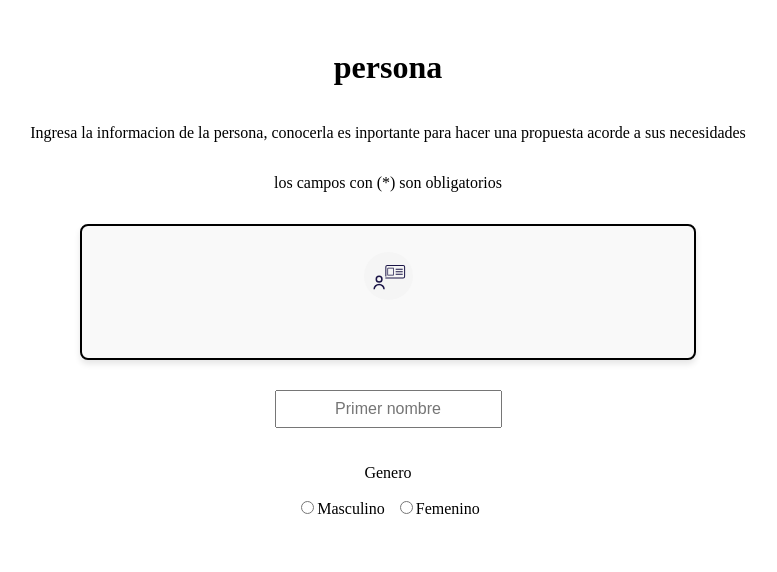
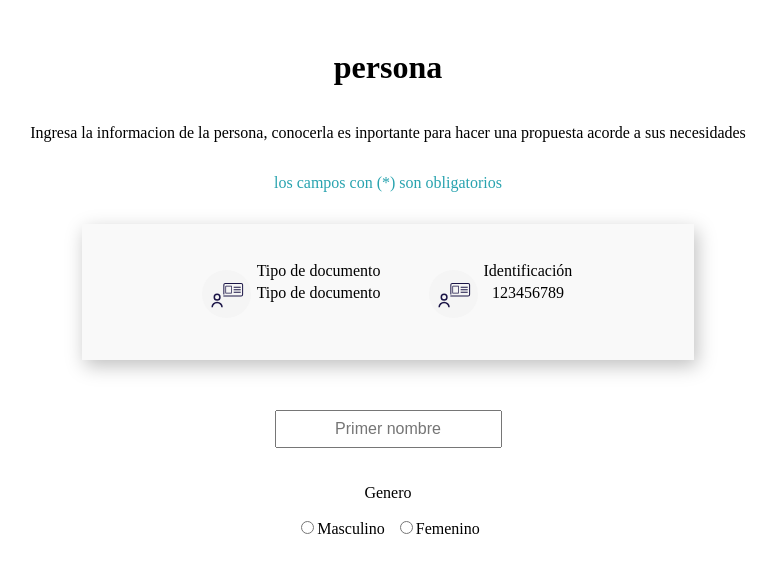
Before and after one commit to FedericoBenitezItConsultores/-opportunity-factory-practice-project, a React (Vite) app: page / in a window 1280 px wide. Shown: the top 572 px of the page, without its empty margins (252-1029 px from the left). Built offline with nearby package versions, Linux system fonts and the light colour scheme.

Commit message:
[FEATURE] document

```diff
--- a/src/components/InfoPerson.jsx
+++ b/src/components/InfoPerson.jsx
@@ -9,31 +9,46 @@ export const InfoPerson = () => {
         Ingresa la informacion de la persona, conocerla es inportante para hacer
         una propuesta acorde a sus necesidades
       </p>
-      <p>los campos con (*) son obligatorios</p>
+      <p className={style.parragraf}>los campos con (*) son obligatorios</p>
 
       <div className={style.document}>
         <div className={style.grid}>
           <div className={style.document1}>
+            <div>
+            <table>
+              <tr>
+                <td>
                   <img className={style.Grupo7616} src="Grupo7616.svg" alt="" />
-              {/* <p>
-                <d>Tipo de documento</d>
-              </p>
-              <p>Cedula de Ciudadania</p> */}
+                </td>
+                <tr>
+                  <td>Tipo de documento</td>
+                </tr>
+                <tr>
+                  <td>Tipo de documento</td>
+                </tr>
+              </tr>
+            </table>
             </div>
-
-            {/* <div className={style.document2}>
-              <img src="Grupo2046.svg" alt="" />
-              <p>
-                <d>Identificación</d>
-              </p>
-              <p>123456789</p>
-            </div> */}
+            <div>
+            <table>
+              <tr>
+                <td>
+                  <img className={style.Grupo7616} src="Grupo7616.svg" alt="" />
+                </td>
+                <tr>
+                  <td>Identificación</td>
+                </tr>
+                <tr>
+                  <td>123456789</td>
+                </tr>
+              </tr>
+            </table>
+            </div>
+          </div>
         </div>
       </div>
 
       <div>
-          {/* <label htmlFor="nombre">Primer nombre</label> */}
-          {/* <p>Primer nombre</p> */}
         <input type="text" id="nombre" placeholder="Primer nombre" />
       </div>
 
@@ -50,6 +65,5 @@ export const InfoPerson = () => {
         </label>
       </form>
     </div>
-
   );
 };
--- a/src/components/InfoPerson.module.css
+++ b/src/components/InfoPerson.module.css
@@ -7,11 +7,16 @@
     padding: 20px;
   }
 
+  .parragraf{
+    color: #28a3af;
+  }
+
   .InfoPerson div {
     display: flex;
-    flex-direction: column;
     align-items: center;
     margin-bottom: 20px;
+    gap: 40px;
+    padding-top: 20px;
   }
 
   .InfoPerson img {
@@ -41,20 +46,19 @@
   }
 
   .document {
-    border: 2px solid #000;
-    border-radius: 8px;
     padding: 16px;
     margin: 16px;
     background-color: #f9f9f9;
-    box-shadow: 0 4px 6px rgba(0, 0, 0, 0.1);
+    box-shadow: 3px 6px 18px #00000040;
     width: 580px;
     height: 100px;
     top: 431px;
     left: 430px;
+    column-count: 2;
+    display: flex;
+    align-items: center;
+    justify-content: center;
+    display: grid;
+    grid-gap: 20px;
+
   }
-
-  .grid{
-    display: grid;
-    grid-template-columns: 1fr 1fr;
-    grid-template-rows: 50px;
-  }
```
Lines whose indentation alone changed are shown as unchanged.
